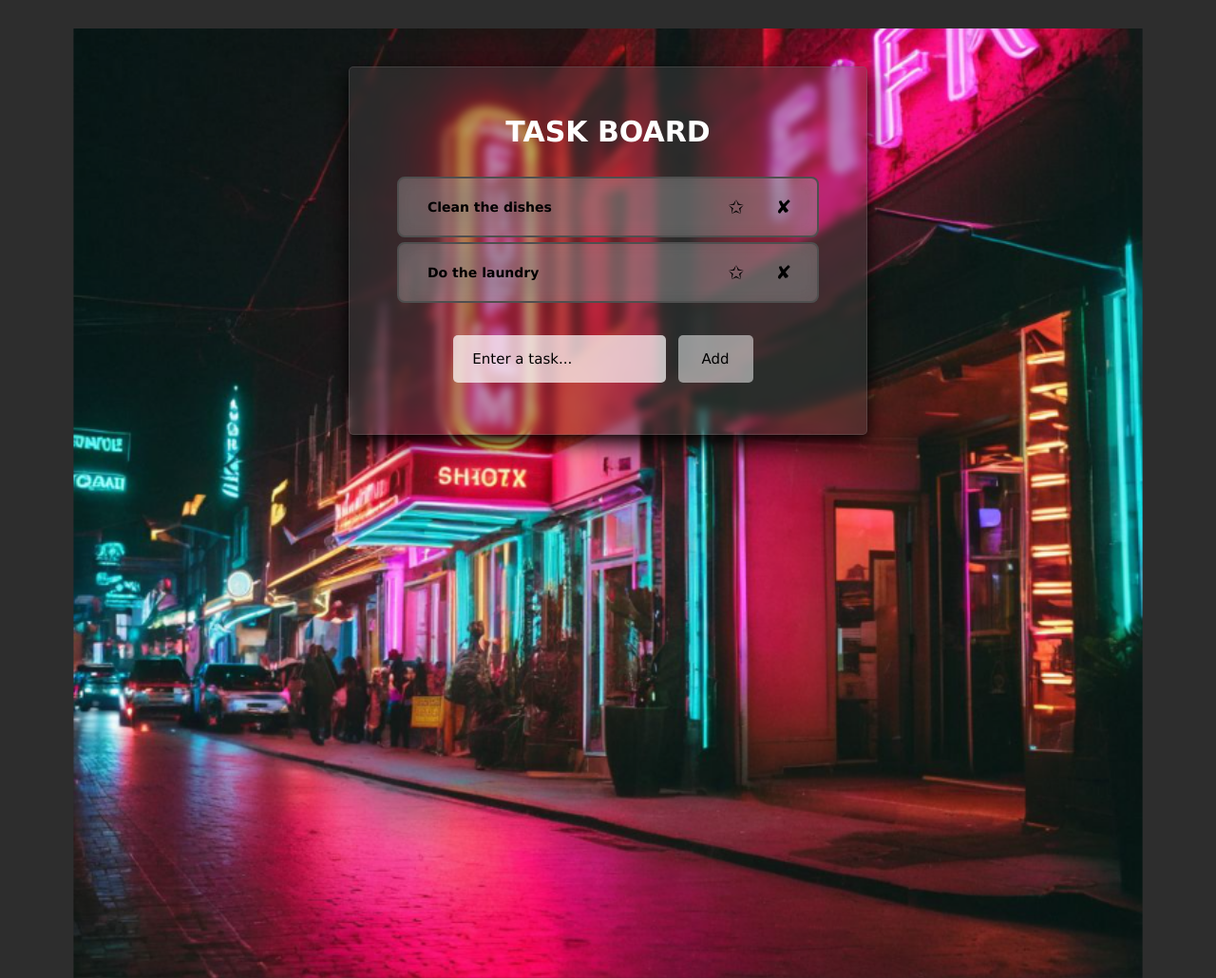
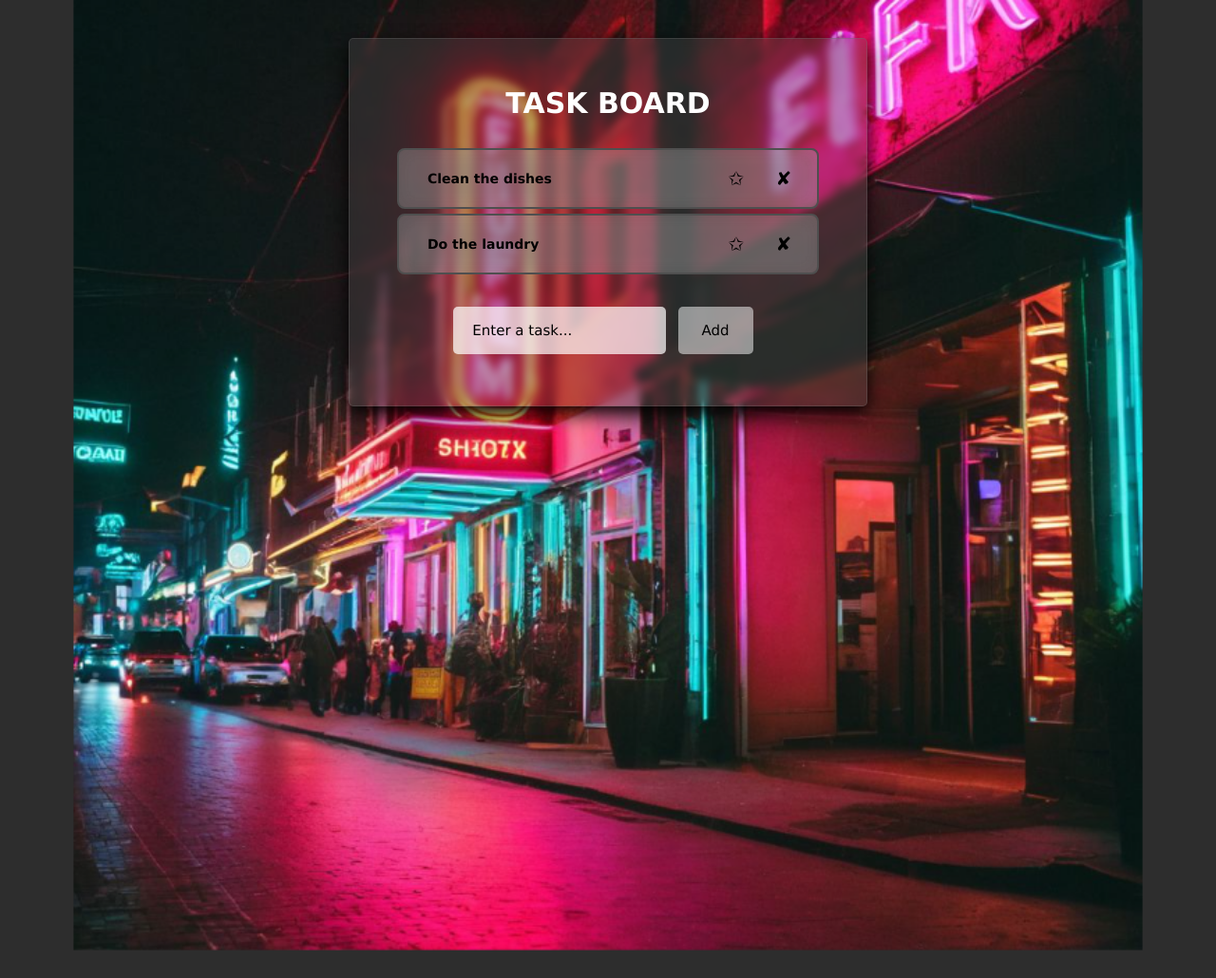
Before and after one commit to abobymotaki/taskboards.github.io, a plain HTML site: page index.html in a window 1280 px wide. Shown: the top 1030 px of the page at 95% size. Drawn offline with Linux system fonts and the light colour scheme.

Commit message:
Update task.css

```diff
--- a/task.css
+++ b/task.css
@@ -18,7 +18,7 @@ body {
     justify-content: center;
     align-items: center;
 
-    padding: 30px 0px;
+    padding: 0px 0px;
     background-color: rgb(45, 45, 45);
 }
 
```
